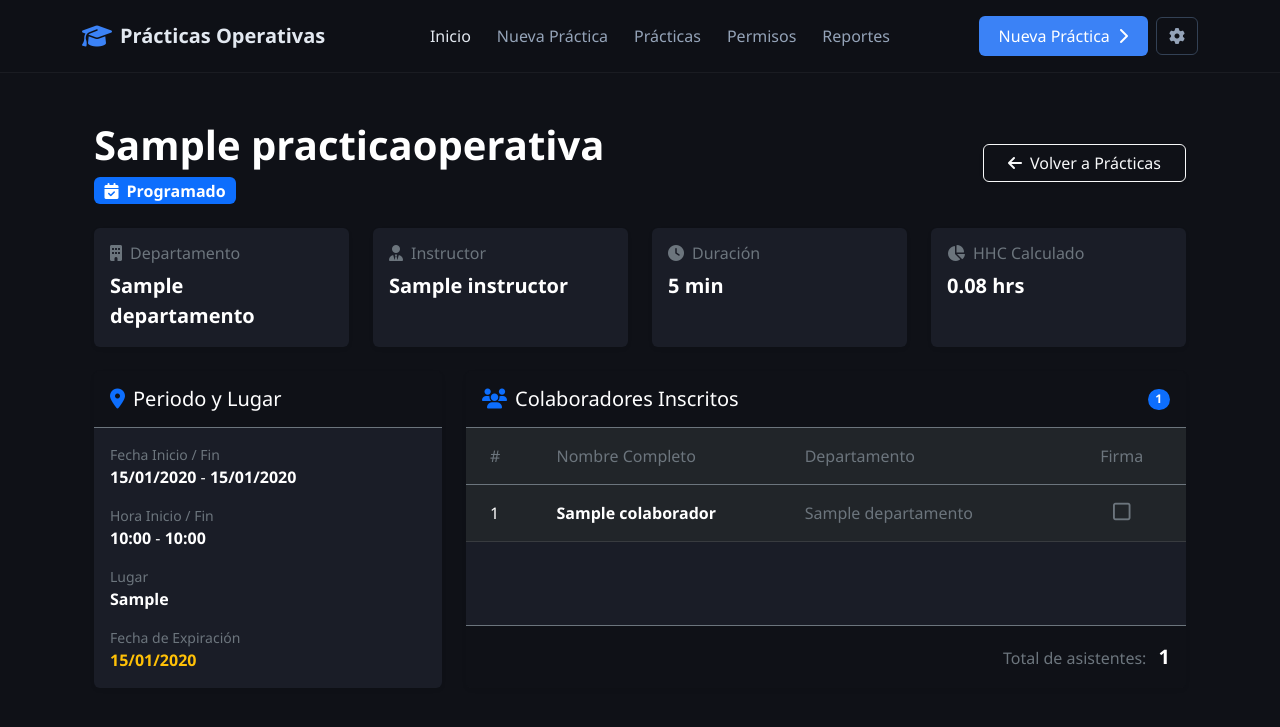
After one commit to lilDalian/lms-capacitacion, a Django app: page /practicas/detalle/1/ in a window 1280 px wide. The commit adds this page. Shown: the top 727 px of the page. Run offline with Django 5.2, Linux system fonts and the light colour scheme; tables that the repository leaves empty hold one stand-in row (values such as "Sample post").

Commit message:
Vista detalle práctica y fix Kanban variables

```diff
--- a/practicas/urls.py
+++ b/practicas/urls.py
@@ -4,4 +4,5 @@ from . import views
 urlpatterns = [
     path('', views.lista_practicas, name='lista_practicas'),
     path('nueva/', views.nueva_cedula, name='nueva_cedula'),
+    path('detalle/<int:id>/', views.detalle_practica, name='detalle_practica'),
 ]
--- a/practicas/views.py
+++ b/practicas/views.py
@@ -1,4 +1,4 @@
-from django.shortcuts import render, redirect
+from django.shortcuts import render, redirect, get_object_or_404
 from django.contrib import messages
 import json
 from .models import PracticaOperativa, AsistenciaPractica, Colaborador
@@ -111,3 +111,18 @@ def nueva_cedula(request):
     # GET
     context = _build_context()
     return render(request, 'practicas/nueva_cedula.html', context)
+
+
+def detalle_practica(request, id):
+    practica = get_object_or_404(PracticaOperativa, id=id)
+    asistencias = AsistenciaPractica.objects.filter(
+        practica=practica
+    ).select_related('colaborador')
+    hhc = (asistencias.count() * practica.duracion_minutos) / 60
+    context = {
+        'practica': practica,
+        'asistencias': asistencias,
+        'total_asistentes': asistencias.count(),
+        'hhc': round(hhc, 2),
+    }
+    return render(request, 'practicas/detalle_practica.html', context)
--- /dev/null
+++ b/templates/practicas/detalle_practica.html
@@ -0,0 +1,153 @@
+{% extends 'base.html' %}
+
+{% block title %}Detalle de Práctica - {{ practica.nombre_curso }}{% endblock %}
+
+{% block content %}
+<div class="container-fluid">
+    <!-- Encabezado -->
+    <div class="row mb-4 align-items-center">
+        <div class="col">
+            <h1 class="fw-bold text-white mb-2">{{ practica.nombre_curso }}</h1>
+            <div>
+                {% if practica.estatus == 'Programado' %}
+                    <span class="badge bg-primary fs-6"><i class="fas fa-calendar-check me-1"></i> Programado</span>
+                {% elif practica.estatus == 'Pendiente' %}
+                    <span class="badge bg-warning text-dark fs-6"><i class="fas fa-clock me-1"></i> Pendiente</span>
+                {% elif practica.estatus == 'Completado' %}
+                    <span class="badge bg-success fs-6"><i class="fas fa-check-circle me-1"></i> Completado</span>
+                {% else %}
+                    <span class="badge bg-secondary fs-6">{{ practica.estatus }}</span>
+                {% endif %}
+            </div>
+        </div>
+        <div class="col-auto">
+            <a href="{% url 'lista_practicas' %}" class="btn btn-outline-light px-4 shadow-sm">
+                <i class="fas fa-arrow-left me-2"></i>Volver a Prácticas
+            </a>
+        </div>
+    </div>
+
+    <!-- Tarjetas de Info -->
+    <div class="row g-4 mb-4">
+        <div class="col-md-3">
+            <div class="card border-0 shadow-sm h-100" style="background-color: #1a1d27;">
+                <div class="card-body">
+                    <h6 class="text-secondary mb-2"><i class="fas fa-building me-2"></i>Departamento</h6>
+                    <p class="text-white fw-bold mb-0 fs-5">{{ practica.departamento.nombre }}</p>
+                </div>
+            </div>
+        </div>
+        <div class="col-md-3">
+            <div class="card border-0 shadow-sm h-100" style="background-color: #1a1d27;">
+                <div class="card-body">
+                    <h6 class="text-secondary mb-2"><i class="fas fa-user-tie me-2"></i>Instructor</h6>
+                    <p class="text-white fw-bold mb-0 fs-5">{{ practica.instructor.nombre_completo }}</p>
+                </div>
+            </div>
+        </div>
+        <div class="col-md-3">
+            <div class="card border-0 shadow-sm h-100" style="background-color: #1a1d27;">
+                <div class="card-body">
+                    <h6 class="text-secondary mb-2"><i class="fas fa-clock me-2"></i>Duración</h6>
+                    <p class="text-white fw-bold mb-0 fs-5">{{ practica.duracion_minutos }} min</p>
+                </div>
+            </div>
+        </div>
+        <div class="col-md-3">
+            <div class="card border-0 shadow-sm h-100" style="background-color: #1a1d27;">
+                <div class="card-body">
+                    <h6 class="text-secondary mb-2"><i class="fas fa-chart-pie me-2"></i>HHC Calculado</h6>
+                    <p class="text-white fw-bold mb-0 fs-5">{{ hhc }} hrs</p>
+                </div>
+            </div>
+        </div>
+    </div>
+
+    <div class="row g-4">
+        <!-- Sección Periodo y Lugar -->
+        <div class="col-md-4">
+            <div class="card border-0 shadow-sm h-100" style="background-color: #1a1d27;">
+                <div class="card-header border-secondary text-white py-3" style="background-color: #0f1117;">
+                    <h5 class="mb-0"><i class="fas fa-map-marker-alt me-2 text-primary"></i>Periodo y Lugar</h5>
+                </div>
+                <div class="card-body text-white">
+                    <div class="mb-3">
+                        <small class="text-secondary d-block">Fecha Inicio / Fin</small>
+                        <span class="fw-bold">{{ practica.fecha_inicio|date:"d/m/Y" }}</span>
+                        {% if practica.fecha_fin %}
+                        - <span class="fw-bold">{{ practica.fecha_fin|date:"d/m/Y" }}</span>
+                        {% endif %}
+                    </div>
+                    <div class="mb-3">
+                        <small class="text-secondary d-block">Hora Inicio / Fin</small>
+                        <span class="fw-bold">{{ practica.hora_inicio|time:"H:i" }}</span>
+                        {% if practica.hora_fin %}
+                        - <span class="fw-bold">{{ practica.hora_fin|time:"H:i" }}</span>
+                        {% endif %}
+                    </div>
+                    <div class="mb-3">
+                        <small class="text-secondary d-block">Lugar</small>
+                        <span class="fw-bold">{{ practica.lugar }}</span>
+                    </div>
+                    {% if practica.fecha_expiracion %}
+                    <div class="mb-0">
+                        <small class="text-secondary d-block">Fecha de Expiración</small>
+                        <span class="fw-bold text-warning">{{ practica.fecha_expiracion|date:"d/m/Y" }}</span>
+                    </div>
+                    {% endif %}
+                </div>
+            </div>
+        </div>
+
+        <!-- Sección Colaboradores Inscritos -->
+        <div class="col-md-8">
+            <div class="card border-0 shadow-sm h-100" style="background-color: #1a1d27;">
+                <div class="card-header border-secondary text-white py-3 d-flex justify-content-between align-items-center" style="background-color: #0f1117;">
+                    <h5 class="mb-0"><i class="fas fa-users me-2 text-primary"></i>Colaboradores Inscritos</h5>
+                    <span class="badge bg-primary rounded-pill">{{ total_asistentes }}</span>
+                </div>
+                <div class="card-body p-0">
+                    <div class="table-responsive">
+                        <table class="table table-dark table-hover mb-0" style="background-color: transparent;">
+                            <thead style="background-color: rgba(255,255,255,0.05);">
+                                <tr>
+                                    <th scope="col" class="px-4 py-3 border-secondary text-secondary fw-normal">#</th>
+                                    <th scope="col" class="py-3 border-secondary text-secondary fw-normal">Nombre Completo</th>
+                                    <th scope="col" class="py-3 border-secondary text-secondary fw-normal">Departamento</th>
+                                    <th scope="col" class="px-4 py-3 border-secondary text-secondary fw-normal text-center">Firma</th>
+                                </tr>
+                            </thead>
+                            <tbody>
+                                {% for asistencia in asistencias %}
+                                <tr style="border-bottom: 1px solid rgba(255,255,255,0.1);">
+                                    <td class="px-4 py-3">{{ forloop.counter }}</td>
+                                    <td class="py-3 fw-bold">{{ asistencia.colaborador.nombre_completo }}</td>
+                                    <td class="py-3 text-secondary">{{ asistencia.colaborador.departamento.nombre }}</td>
+                                    <td class="px-4 py-3 text-center">
+                                        {% if practica.estatus == 'Completado' %}
+                                            <i class="fas fa-check-square text-success fs-5"></i>
+                                        {% else %}
+                                            <i class="far fa-square text-secondary fs-5"></i>
+                                        {% endif %}
+                                    </td>
+                                </tr>
+                                {% empty %}
+                                <tr>
+                                    <td colspan="4" class="text-center py-4 text-secondary">
+                                        No hay colaboradores inscritos en esta práctica.
+                                    </td>
+                                </tr>
+                                {% endfor %}
+                            </tbody>
+                        </table>
+                    </div>
+                </div>
+                <div class="card-footer border-secondary text-end py-3" style="background-color: #0f1117;">
+                    <span class="text-secondary me-2">Total de asistentes:</span>
+                    <strong class="text-white fs-5">{{ total_asistentes }}</strong>
+                </div>
+            </div>
+        </div>
+    </div>
+</div>
+{% endblock %}
--- a/templates/reportes/reporte_hh.html
+++ b/templates/reportes/reporte_hh.html
@@ -63,9 +63,9 @@
             <thead style="background-color: #0f1117; border-bottom: 1px solid #2d3748;">
                 <tr class="text-secondary text-uppercase" style="font-size: 0.85rem; letter-spacing: 0.05em;">
                     <th class="py-3 px-4 fw-medium text-white">Departamento</th>
-                    <th class="py-3 px-4 fw-medium text-center text-white">Total H <span class="text-muted text-lowercase fw-normal" style="font-size: 0.75rem;">(minutos)</span></th>
-                    <th class="py-3 px-4 fw-medium text-center text-white">HC <span class="text-muted text-lowercase fw-normal" style="font-size: 0.75rem;">(asistentes)</span></th>
-                    <th class="py-3 px-4 fw-medium text-center" style="color: #3b82f6;">HHC <span class="text-lowercase fw-normal" style="color: rgba(59, 130, 246, 0.5); font-size: 0.75rem;">(horas)</span></th>
+                    <th class="py-3 px-4 fw-medium text-center text-white">Total H <span class="text-lowercase fw-normal" style="font-size: 0.75rem; color: #94a3b8;">(minutos)</span></th>
+                    <th class="py-3 px-4 fw-medium text-center text-white">HC <span class="text-lowercase fw-normal" style="font-size: 0.75rem; color: #94a3b8;">(asistentes)</span></th>
+                    <th class="py-3 px-4 fw-medium text-center" style="color: #3b82f6;">HHC <span class="text-lowercase fw-normal" style="font-size: 0.75rem; color: #94a3b8;">(horas)</span></th>
                 </tr>
             </thead>
             <tbody style="border-top: none;">
```
Also changed, not shown: templates/practicas/lista_practicas.html (+32 -14 lines).
